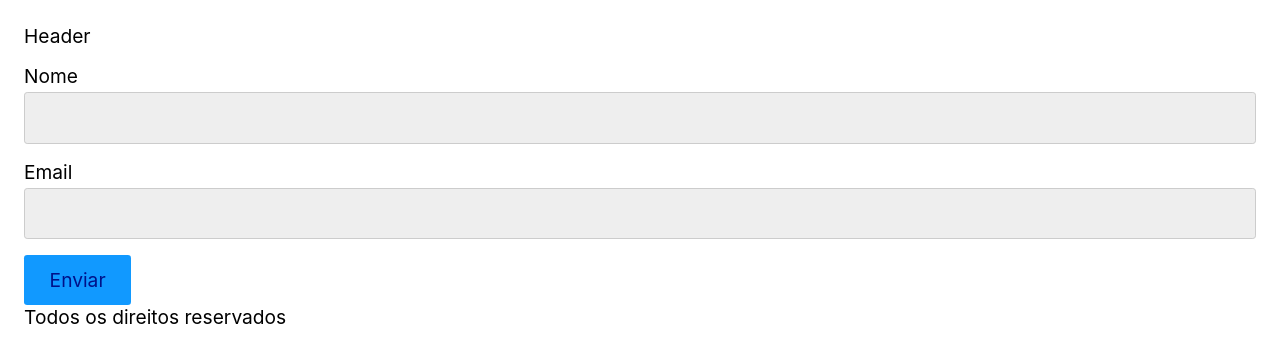
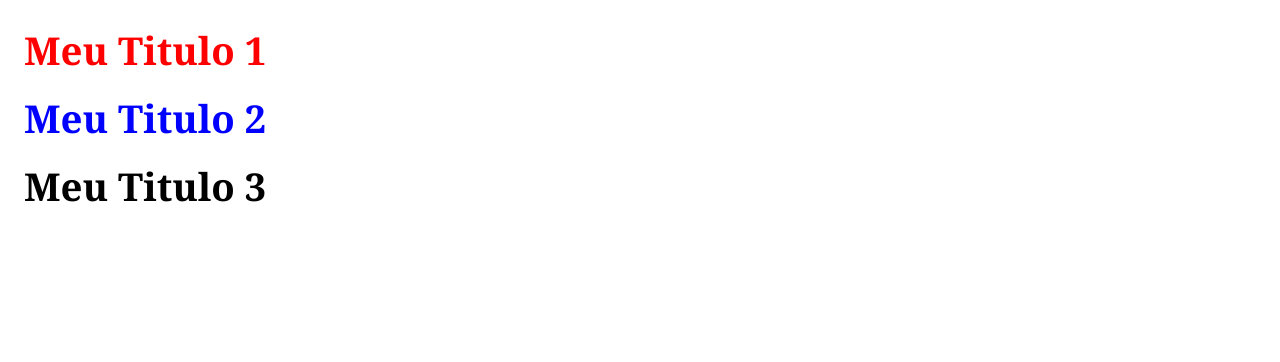
Before and after one commit to Luchtml/react-inicio, a React (Create React App) app in the folder ambiente-curso/appreact/: page / in a window 1280 px wide. Shown: the top 362 px of the page. Built offline with nearby package versions, Linux system fonts and the light colour scheme.

Commit message:
uso de props

```diff
--- a/ambiente-curso/appreact/src/App.js
+++ b/ambiente-curso/appreact/src/App.js
@@ -1,26 +1,16 @@
 import React from 'react';
-import Footer from './Footer';
-import Form from './form/Form';
-import Header from './Header';
+
+const Titulo = (props) => {
+  return <h1 style={{color: props.cor}}>{props.texto}</h1>
+}
 
 const App = () => {
-  const Teste = () => {
-    const active = false;
-    if (active) {
-      return <p>Teste</p>;
-    } else {
-      return null
-    }
-  };
 
-  return (
-    <div>
-      <Header />
-      <Form />
-      <Footer />
-      <Teste />
-    </div>
-  );
+  return <div>
+    <Titulo cor="red" texto="Meu Titulo 1"/>
+    <Titulo cor="blue" texto="Meu Titulo 2"/>
+    <Titulo texto="Meu Titulo 3"/>
+  </div>
 };
 
 export default App;
--- a/ambiente-curso/appreact/src/Footer.js
+++ /dev/null
@@ -1,9 +0,0 @@
-import React from 'react'
-
-const Footer = () => {
-  return (
-    <footer>Todos os direitos reservados</footer>
-  )
-}
-
-export default Footer
--- a/ambiente-curso/appreact/src/Header.js
+++ /dev/null
@@ -1,7 +0,0 @@
-import React from "react";
-
-const Header = () => {
-  return <header>Header</header>
-}
-
-export default Header
--- a/ambiente-curso/appreact/src/form/Button.js
+++ /dev/null
@@ -1,9 +0,0 @@
-import React from 'react'
-
-const Button = () => {
-  return (
-    <button>Enviar</button>
-  )
-}
-
-export default Button
--- a/ambiente-curso/appreact/src/form/Form.js
+++ /dev/null
@@ -1,18 +0,0 @@
-import React from 'react'
-import Button from './Button'
-import Input from './Input'
-
-const Form = () => {
-  return (
-    <form>
-      <p><label htmlFor="nome">Nome</label>
-      <Input /></p>
-
-      <p><label htmlFor="mail">Email</label>
-      <Input /></p>
-      <Button />
-    </form>
-  )
-}
-
-export default Form
--- a/ambiente-curso/appreact/src/form/Input.js
+++ /dev/null
@@ -1,9 +0,0 @@
-import React from 'react'
-
-const Input = () => {
-  return (
-    <input type="text" />
-  )
-}
-
-export default Input
```
